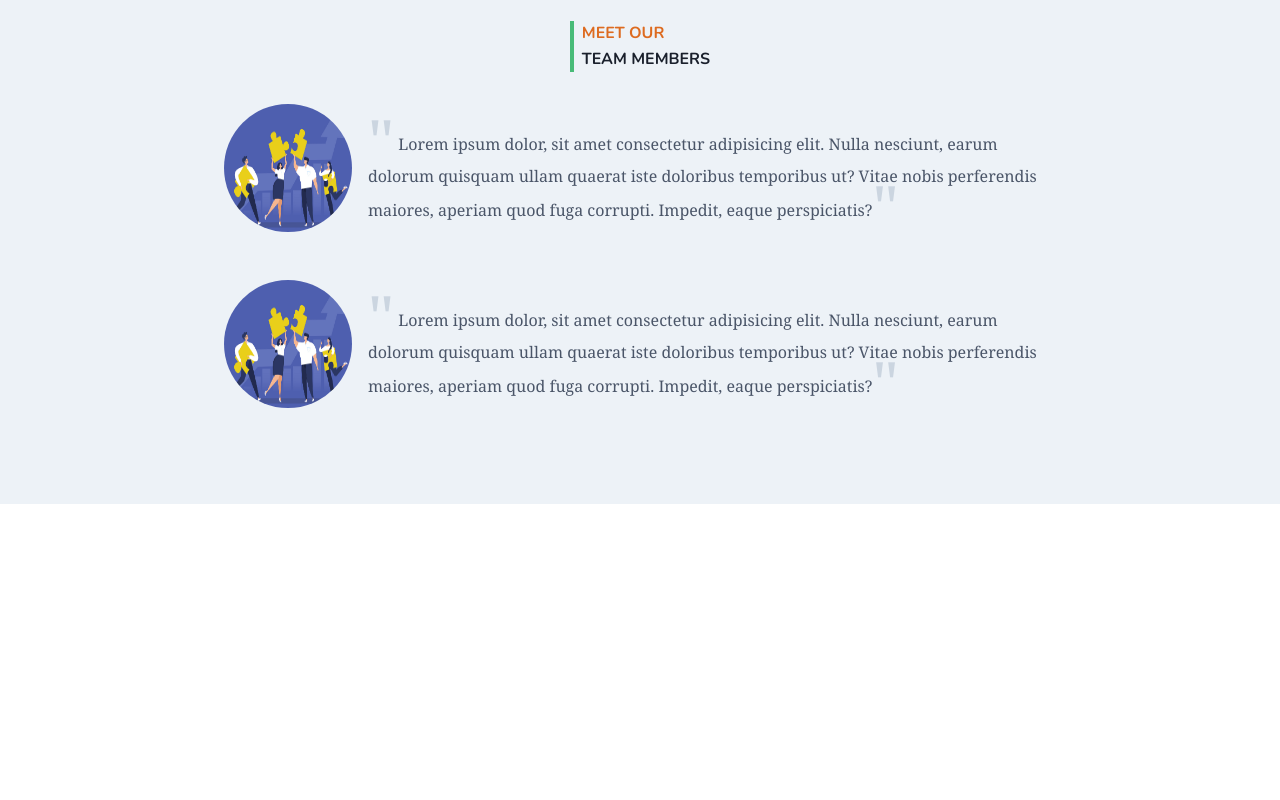
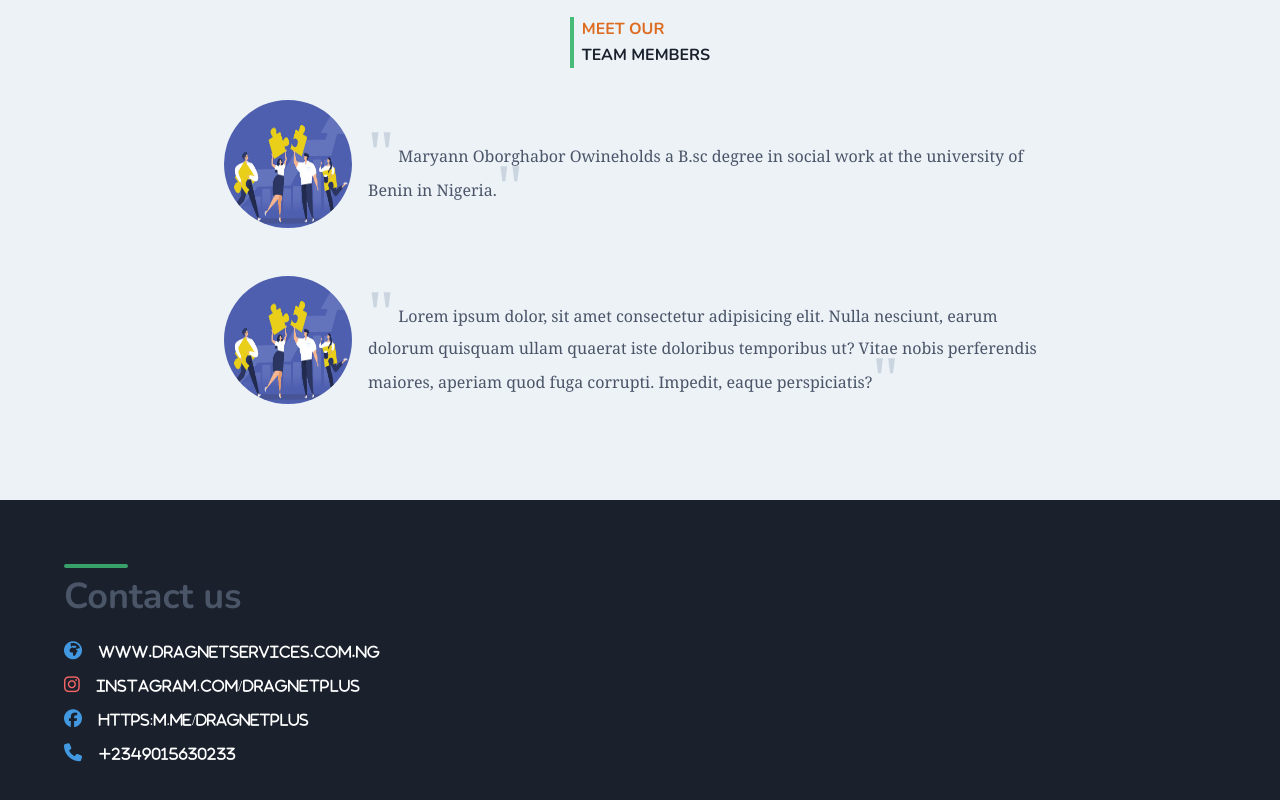
Before and after one commit to tohshine/dragnet, a React (Create React App) app: page / in a window 1280 px wide. Shown: the part 2395-3195 px from the top of the page. Before the commit the page ends 2899 px from the top, so only its background shows below. Built offline with nearby package versions, Linux system fonts and the light colour scheme.

Commit message:
initial commit

```diff
--- a/public/index.html
+++ b/public/index.html
@@ -4,17 +4,19 @@
     <meta charset="utf-8" />
     <link rel="icon" href="%PUBLIC_URL%/favicon.ico" />
     <meta name="viewport" content="width=device-width, initial-scale=1" />
-    <meta name="theme-color" content="#000000" />
+    <meta name="theme-color" content="#008000" />
     <meta
       name="description"
       content="Building software that scale"
     />
     <link rel="apple-touch-icon" href="%PUBLIC_URL%/logo192.png" />
+
     <!--
       manifest.json provides metadata used when your web app is installed on a
       user's mobile device or desktop. See https://developers.google.com/web/fundamentals/web-app-manifest/
     -->
     <link rel="manifest" href="%PUBLIC_URL%/manifest.json" />
+    <script src="https://kit.fontawesome.com/a076d05399.js"></script>
     <!--
       Notice the use of %PUBLIC_URL% in the tags above.
       It will be replaced with the URL of the `public` folder during the build.
@@ -24,6 +26,7 @@
       work correctly both with client-side routing and a non-root public URL.
       Learn how to configure a non-root public URL by running `npm run build`.
     -->
+
     <title>Dragnet Digital service</title>
   </head>
   <body>
@@ -39,5 +42,7 @@
       To begin the development, run `npm start` or `yarn start`.
       To create a production bundle, use `npm run build` or `yarn build`.
     -->
+
   </body>
+
 </html>
--- a/src/App.jsx
+++ b/src/App.jsx
@@ -4,6 +4,7 @@ import Index from './components/about'
 import Navbar from './components/navbar'
 import Task from './components/task'
 import Team from './components/team'
+import Contact from './components/contact'
 import './dist/app.css'
 import './dist/style.css'
 
@@ -17,6 +18,7 @@ const App = () => {
             <Index/>
             <Task/>
             <Team/>
+            <Contact/>
         </div>
     )
 }
--- /dev/null
+++ b/src/components/contact.jsx
@@ -0,0 +1,24 @@
+import React from "react";
+
+const contact = () => {
+  return (
+    <div className='w-full bg-gray-900 py-16 px-4'>
+      <div className=' flex flex-col justify-center items-center'>
+        <div className=' max-w-6xl w-full'>
+          <div className=' border-b-2 sm:border-b-4 w-8 sm:w-16 border-green-600 rounded-lg' />
+          <h1 className='text-lg sm:text-4xl'>Contact us</h1>
+          <div className=" flex flex-col pt-4  tracking-wider">
+          <i className="fas fa-globe-africa text-blue-500 text-lg pb-4"><span className="text-white pl-4 text-sm">www.dragnetservices.com.ng</span></i>
+          <i className="fab fa-instagram text-red-500 text-lg pb-4"><span className="text-white pl-4 text-sm">instagram.com/dragnetplus</span></i>
+          <i className="fab fa-facebook text-blue-500 text-lg pb-4 "><span className="text-white pl-4 text-sm tracking-wide">https:m.me/dragnetplus</span></i>
+          <i className="fas fa-phone text-blue-500 text-lg pb-4"><span className="text-white pl-4 text-sm ">+2349015630233</span></i>
+
+
+          </div>
+        </div>
+      </div>
+    </div>
+  );
+};
+
+export default contact;
--- a/src/components/task.jsx
+++ b/src/components/task.jsx
@@ -6,7 +6,7 @@ const task = () => {
       <div className=' flex flex-col justify-center items-center px-4' id="task">
         <div className=' max-w-6xl w-full py-16'>
           <div className=''>
-            <div className=' border-b-2 sm:border-b-4 w-8 sm:w-16 border-green-600 rounded-lg' />
+
             <h1 className='text-white text-lg sm:text-4xl'>Task</h1>
           </div>
 
--- a/src/components/team.jsx
+++ b/src/components/team.jsx
@@ -18,11 +18,7 @@ const team = () => {
             />
 
             <p className=' leading-loose font-serif sm:pl-4'>
-              <sub className='sm:text-6xl text-3xl text-gray-400 '>"</sub> Lorem
-              ipsum dolor, sit amet consectetur adipisicing elit. Nulla
-              nesciunt, earum dolorum quisquam ullam quaerat iste doloribus
-              temporibus ut? Vitae nobis perferendis maiores, aperiam quod fuga
-              corrupti. Impedit, eaque perspiciatis?
+              <sub className='sm:text-6xl text-3xl text-gray-400 '>"</sub> Maryann Oborghabor Owineholds a B.sc degree in social work at the university of Benin in Nigeria.
               <sub className='sm:text-6xl text-3xl text-gray-400'>"</sub>
             </p>
           </div>
```
Also changed, not shown: src/dist/app.css.
